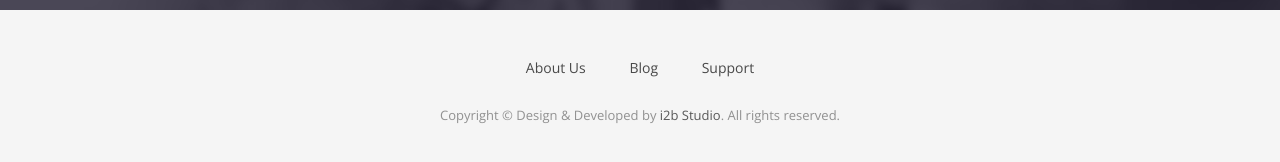
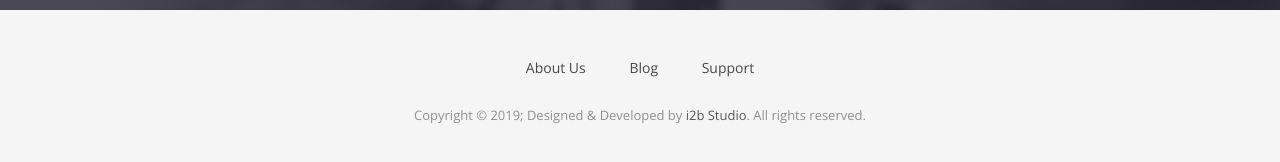
Before and after one commit to jurgencalleja/Lisa-Maria-Foundation, a Jekyll site: the page built from index.html, in a window 1280 px wide and 900 px high, scrolled down 1254 px. Shown: the part 707-869 px from the top of the window. Built offline with Jekyll 4.4.1, drawn with Linux system fonts in a browser that asks for light colours; nearby versions of some CDN libraries; some web fonts are replaced; part of the change alters nothing that is shown; some of the changed text lies outside the part shown.

Commit message:
changed logo and update further footer and head

```diff
--- a/_includes/footer.html
+++ b/_includes/footer.html
@@ -10,7 +10,7 @@
             <li><a href="#">Support</a></li>
           </ul>
         </div>
-        <p>Copyright &copy; Design &amp; Developed by <a href="https://i2b.studio/">i2b Studio</a>. All rights reserved.</p>
+        <p>Copyright &copy 2019; Designed &amp; Developed by <a href="https://i2b.studio/">i2b Studio</a>. All rights reserved.</p>
       </div>
     </div>
   </div>
--- a/_includes/header.html
+++ b/_includes/header.html
@@ -22,9 +22,9 @@
             <div class="collapse navbar-collapse" id="bs-example-navbar-collapse-1">
               <ul class="nav navbar-nav navbar-right">
                 <li><a href="{{ site.baseurl }}/">Home</a></li>
-                <li><a href="{{ site.baseurl }}/work">Work</a></li>
-                <li><a href="{{ site.baseurl }}/blog">Blog</a></li>
-                <li><a href="#">Service</a></li>
+                <li><a href="{{ site.baseurl }}/work">Board</a></li>
+                <li><a href="{{ site.baseurl }}/blog">Latest</a></li>
+                <li><a href="#">Support</a></li>
                 <li><a href="{{ site.baseurl }}/contact">Contact</a></li>
               </ul>
             </div><!-- /.navbar-collapse -->
```
Also changed, not shown: _includes/head.html (+0 -11 lines), Legacy/img/logo.png (deleted), img/logo.png.
